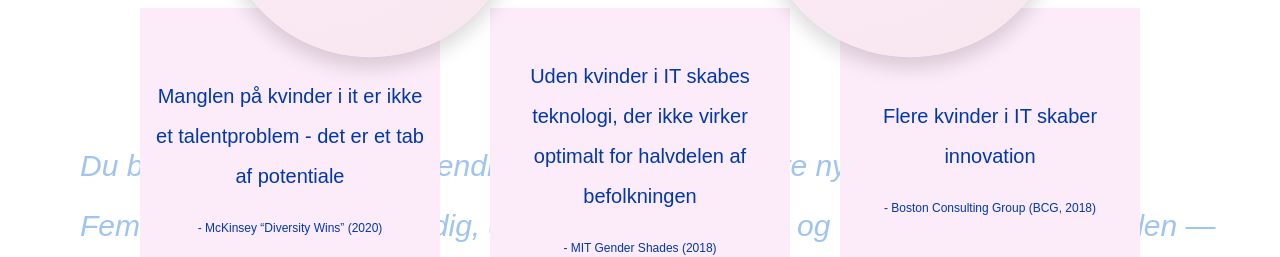
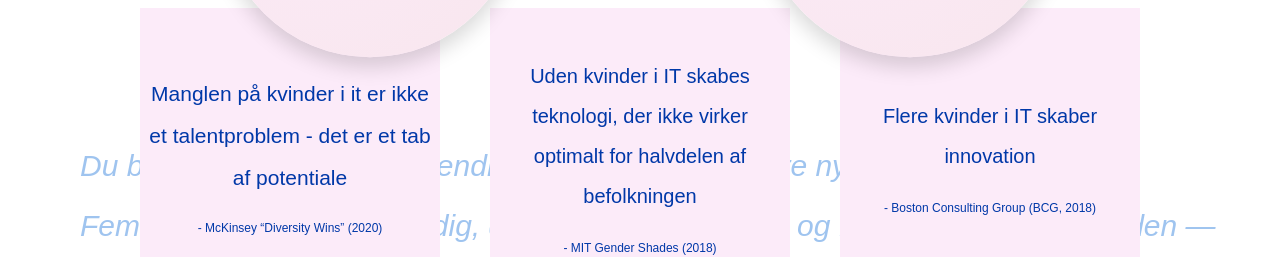
Before and after one commit to nijo0006/FullStack, a plain HTML site: page HTML/index.html in a window 1280 px wide. In both pictures the pointer is over the element 290 px from the left and 873 px from the top of the page. Shown: the part 737-994 px from the top of the page. Drawn offline with Linux system fonts and the light colour scheme.

Commit message:
timeline

```diff
--- a/styles.css
+++ b/styles.css
@@ -253,6 +253,13 @@ header punkter
     color: rgb(0, 56, 168);
     white-space: normal;
     font-size: 20px;
+}
+
+.text-box1 p:hover,
+.text-box2 p:hover,
+.text-box3 p:hover {
+    transform: scale(1.05);
+    transition: 0.2s ease;
 }
 
 .info {
```
